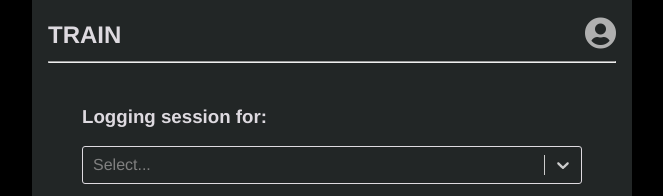
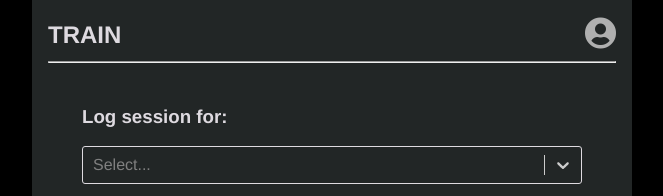
Before and after one commit to jaredami/shot-tracker, a React (Create React App) app: page /train in a window 1280 px wide. Shown: the top 196 px of the page, without its empty margins (308-971 px from the left). Built offline with nearby package versions, Linux system fonts and the light colour scheme; no server answers; the database is empty; sample sign-in values are in the browser's storage.

Commit message:
Update user select label: Logging -> Log

```diff
--- a/src/components/Session.js
+++ b/src/components/Session.js
@@ -266,7 +266,7 @@ export default function Session(props) {
       />
       <div className="container">
         <div className="user-select-container">
-          <h3>Logging session for:</h3>
+          <h3>Log session for:</h3>
           <Select
             className="basic-single"
             classNamePrefix="select"
```
